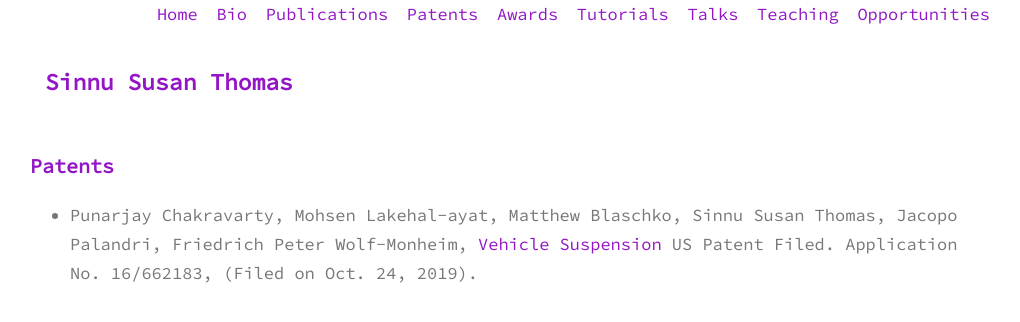
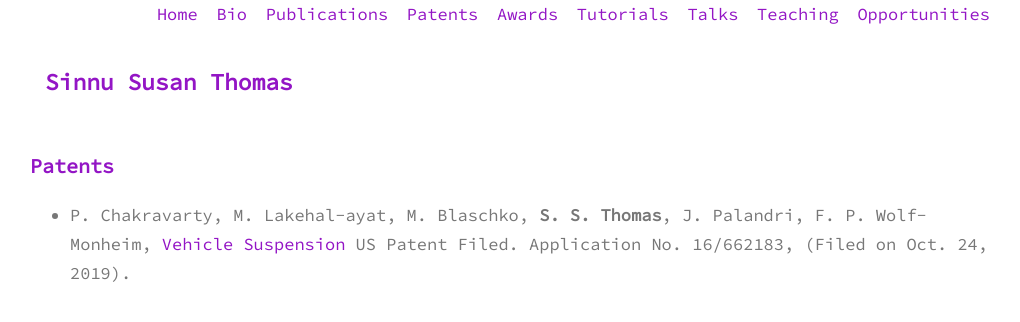
Before and after one commit to sinnuthomas/sinnuthomas.github.io, a Jekyll site: the page built from patents.md, in a window 1280 px wide. Shown: the top 322 px of the page, without its empty margins (130-1150 px from the left). Built offline with Jekyll 4.4.1, drawn with Linux system fonts in a browser that asks for light colours.

Commit message:
Update patents.md

```diff
--- a/patents.md
+++ b/patents.md
@@ -3,4 +3,4 @@ layout: page
 title: Patents
 permalink: /patents/
 ---
-*  Punarjay Chakravarty, Mohsen Lakehal-ayat, Matthew Blaschko, Sinnu Susan Thomas, Jacopo Palandri, Friedrich Peter Wolf-Monheim, [Vehicle Suspension](http://appft1.uspto.gov/netacgi/nph-Parser?Sect1=PTO1&Sect2=HITOFF&d=PG01&p=1&u=/netahtml/PTO/srchnum.html&r=1&f=G&l=50&s1=20210124806.PGNR.) US Patent Filed. Application No. 16/662183, (Filed on Oct. 24, 2019).
+*  P. Chakravarty, M. Lakehal-ayat, M. Blaschko, <b>S. S. Thomas</b>, J. Palandri, F. P. Wolf-Monheim, [Vehicle Suspension](http://appft1.uspto.gov/netacgi/nph-Parser?Sect1=PTO1&Sect2=HITOFF&d=PG01&p=1&u=/netahtml/PTO/srchnum.html&r=1&f=G&l=50&s1=20210124806.PGNR.) US Patent Filed. Application No. 16/662183, (Filed on Oct. 24, 2019).
```
